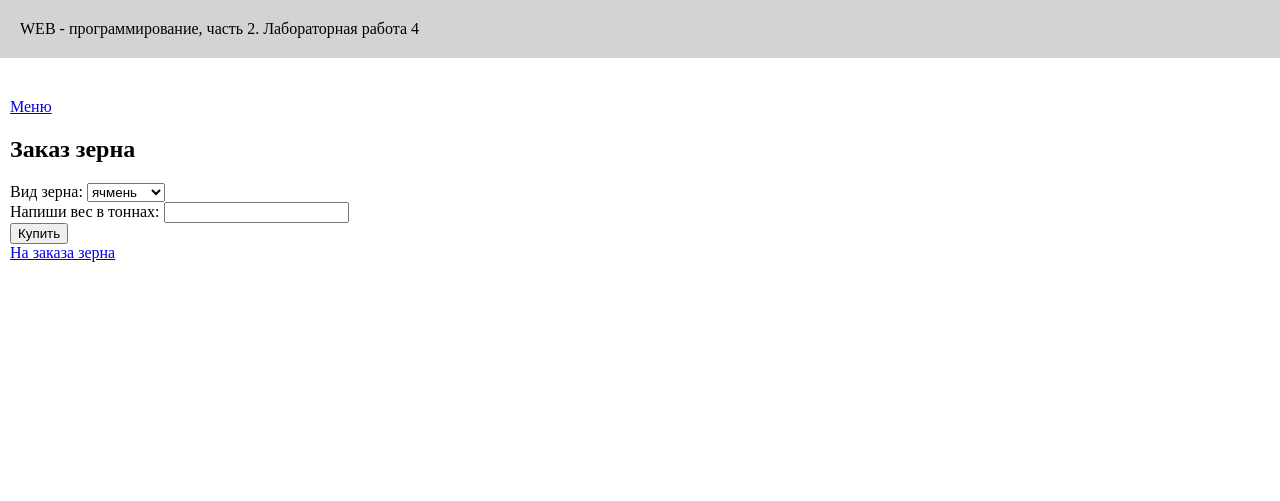
After one commit to SkribkaFllatova/webprogramming-labs-2, a Flask app: page /lab4/zerno in a window 1280 px wide. The commit adds this page. Shown: the top 501 px of the page. Run offline with Flask 3, Linux system fonts and the light colour scheme.

Commit message:
заказ зерна

```diff
--- a/lab4.py
+++ b/lab4.py
@@ -51,3 +51,46 @@ def holog():
         elif (grad >= -4) and (grad <= -1):
             error1 = f'Установлена температура: { grad } °C ❄️'
     return render_template('holog.html', grad = grad, error1=error1)
+
+
+@lab4.route('/lab4/zerno', methods = ['GET' , 'POST'])
+def zerno():
+    if request.method == 'GET':
+        return render_template('zerno.html')
+    price = 0
+    error2 = ''
+    zerno = request.form.get('zerno')
+    weight = request.form.get('weight')
+
+    if weight == '':
+        error2 = 'Не введен вес'
+        return render_template('zerno.html', error2=error2)
+
+    weight = int(weight)
+
+    if zerno == 'zxvtym':
+        price = 12000 * weight
+    elif zerno == 'jdtc':
+        price = 8500 * weight
+    elif zerno == 'gitybwf':
+        price = 8700 * weight
+    else:
+        zerno == 'hj;m'
+        price = 14000 * weight
+
+    if weight <= 0:
+        error2 = 'Неверное значение веса'
+        return render_template('zerno.html', error2=error2)
+    elif weight > 50:
+        error2 = 'Такого объема сейчас нет в наличии'
+        return render_template('zerno.html', error2=error2)
+    else:
+        weight > 50
+        price = price - (price * 10 / 100)
+        error2 = 'Применится скидка 10% за большой объем'
+        return render_template('success2.html', price=price, zerno=zerno, weight=weight, error2=error2)
+
+
+@lab4.route('/lab4/success2')
+def success2():
+    return render_template('success2.html')
--- a/templates/lab4.html
+++ b/templates/lab4.html
@@ -8,8 +8,8 @@
     <div>Тема лабороторной - Формы (POST). Список сделанных страниц:</div>
     <ol>
         <li> <a href="/lab4/login">Авторизация</a>
-        <li> <a href=" ">***</a>
-
+        <li> <a href="/lab4/holog">Холодильник</a>
+        <li> <a href="/lab4/zerno">Заказ зерна</a>
     </ol>
 
 {% endblock %}
--- /dev/null
+++ b/templates/zerno.html
@@ -0,0 +1,34 @@
+{% extends "base.html" %}
+
+{% block lab %}Лабораторная работа 4{% endblock %}
+
+{% block main %}
+
+    <h2>Заказ зерна</h2>
+    <form method="POST">
+        <div>
+            <label for="zerno">Вид зерна:</label>
+            <select name="zerno">
+                <option value="zxvtym">ячмень</option>
+                <option value="jdtc">овес</option>
+                <option value="gitybwf">пшеница</option>
+                <option value="hj;m">рожь</option>
+            </select>
+        </div>
+
+        <div>
+            <label for="weight">Напиши вес в тоннах:</label>
+            <input type="number" name="weight" value="{{ weight or ''}}">
+        </div>
+
+        <span style="color: red;">{{ error2 }}</span>
+
+        <div>
+            <button type="submit">Купить</button>
+        </div>
+
+    </form>
+
+    <a href="/lab4/zerno">На заказа зерна</a>
+
+    {% endblock %}
```
Also changed, not shown: templates/success2.html (added, +11 -0 lines).
